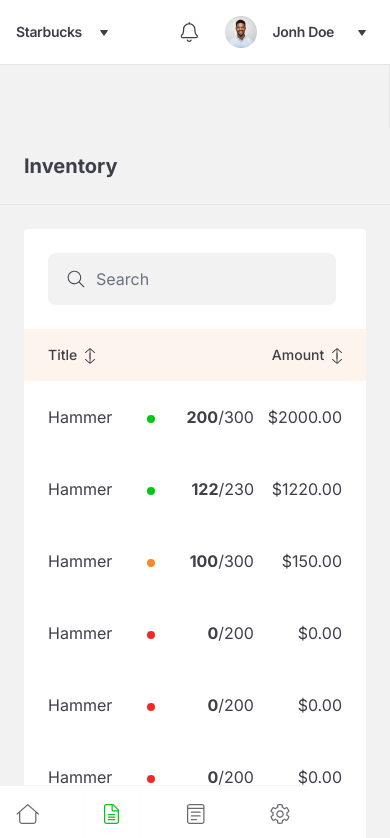
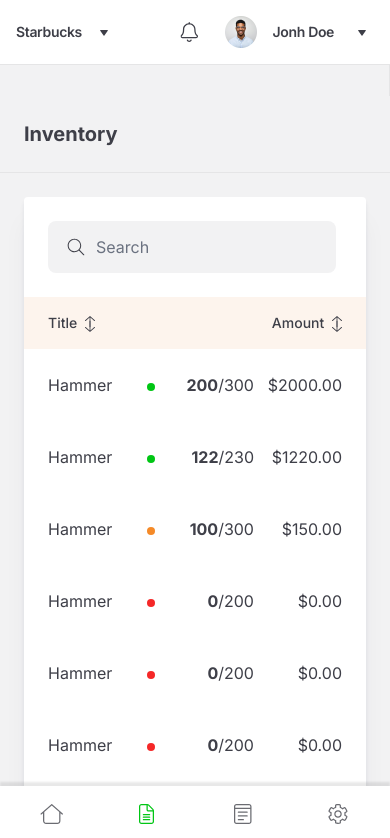
Before and after one commit to Mr-spShuvo/inventory-gtaf, a React (Create React App) app: page /inventory in a window 390 px wide. Shown: the top 838 px of the page. Built offline with nearby package versions, Linux system fonts and the light colour scheme.

Commit message:
:new_moon_with_face: add custom shadow to tailwaid.config.js

```diff
--- a/src/components/DashboardCard.jsx
+++ b/src/components/DashboardCard.jsx
@@ -6,7 +6,7 @@ export const DashboardCard = ({ title, heading, subHeading, index }) => {
   const { text, background } = getDashboardCardColors(index);
   return (
     <div
-      className={`flex w-full gap-2 xl:gap-4 px-6 py-10 bg-white rounded-sm xl:rounded-md shadow-lg ${
+      className={`flex w-full gap-2 xl:gap-4 px-6 py-10 bg-white rounded 2xl:rounded-md shadow-card ${
         index === 0 ? 'flex-auto lg:flex-1' : 'flex-auto: sm:flex-1'
       }`}
     >
--- a/src/components/InventoryDataTable.jsx
+++ b/src/components/InventoryDataTable.jsx
@@ -7,7 +7,7 @@ export const InventoryDataTable = ({ data }) => {
   return (
     <table className="table-auto w-full align-middle">
       <thead className="bg-warning-100">
-        <tr className="py-4 text-left text-sm ">
+        <tr className="py-4 text-left text-sm">
           <th className="py-4 pl-6 pr-8 w-4 hidden md:table-cell">
             <Checkbox />
           </th>
@@ -32,7 +32,7 @@ export const InventoryDataTable = ({ data }) => {
       </thead>
       <tbody>
         {data.map(({ id, title, updatedOn, details, status, stock, total, unitPrice }) => (
-          <tr className="text-left" key={id}>
+          <tr className="text-left hover:bg-primary-100" key={id}>
             <th className="py-6 pl-6 pr-8 w-4 hidden md:table-cell">
               <Checkbox />
             </th>
--- a/src/components/Layout.jsx
+++ b/src/components/Layout.jsx
@@ -2,9 +2,9 @@ import { Sidebar } from './Sidebar';
 
 export const Layout = ({ title = '', children }) => {
   return (
-    <div className="flex flex-col sm:flex-row min-h-screen mt-16 sm:mt-20">
-      <div className="lg:w-72 pt-8 px-2 border-r border-neutral-300 relative">
-        <div className="p-4 sticky left-0 top-20">
+    <div className="flex flex-col sm:flex-row min-h-screen pt-16 sm:pt-20">
+      <div className="lg:w-72 px-2 border-r border-neutral-300 relative">
+        <div className="p-4 sticky left-0 top-24">
           <Sidebar />
         </div>
       </div>
--- a/src/components/Sidebar.jsx
+++ b/src/components/Sidebar.jsx
@@ -10,13 +10,13 @@ const menu = [
 
 export const Sidebar = () => {
   return (
-    <ul className="flex justify-between sm:flex-col sm:justify-start gap-7 bg-white sm:bg-transparent fixed sm:relative bottom-0 left-0 sm:bottom drop-shadow-2xl border-t border-neutral-200">
+    <ul className="flex w-full px-6 sm:px-0 justify-between sm:flex-col sm:justify-start gap-5 bg-white sm:bg-transparent fixed sm:relative bottom-0 left-0 sm:bottom sm:border-t sm:border-neutral-200 shadow-nav sm:shadow-none">
       {menu.map(item => (
         <li key={item.path} className="text-neutral-700 font-medium">
           <NavLink
             to={item.path}
-            activeClassName="text-primary-500 bg-white shadow-sm border-neutral-300"
-            className="inline-flex lg:w-full gap-2.5 p-4 transition-all hover:text-primary-500 hover:bg-white hover:shadow-sm hover:border-neutral-300 border-b-2 border-transparent rounded-md"
+            activeClassName="text-primary-500 bg-white sm:shadow-nav-item border-neutral-300"
+            className="flex lg:w-full gap-2.5 p-4 transition-all hover:text-primary-500 hover:bg-white sm:hover:shadow-nav-item hover:border-neutral-300 border-b-2 border-transparent rounded-md"
           >
             {item.icon}
             <span className="hidden lg:inline-block">{item.title}</span>
--- a/src/pages/Inventory.jsx
+++ b/src/pages/Inventory.jsx
@@ -43,7 +43,7 @@ const Inventory = () => {
     }));
 
   return (
-    <div className="bg-white rounded">
+    <div className="bg-white rounded 2xl:rounded-md shadow-card">
       <div className="p-6">
         <SearchBox />
       </div>
--- a/src/styles/index.css
+++ b/src/styles/index.css
@@ -1,4 +1,5 @@
 @import url('https://fonts.googleapis.com/css2?family=Inter:wght@300;400;500;600;700&display=swap');
+
 @import './tailwind.css';
 
 html {
--- a/tailwind.config.js
+++ b/tailwind.config.js
@@ -53,6 +53,11 @@ module.exports = {
         xs: '390px',
         sm: '640px',
         md: '800px'
+      },
+      boxShadow: {
+        nav: '0px -4px 2px rgba(0, 0, 0, 0.09)',
+        'nav-item': '0px 3px 1px rgba(20, 40, 82, 0.08), 0px 24px 24px rgba(20, 40, 82, 0.04)',
+        card: ' 0px 5px 4px rgba(20, 40, 82, 0.08), 0px 24px 24px rgba(20, 40, 82, 0.04)'
       }
     }
   },
```
